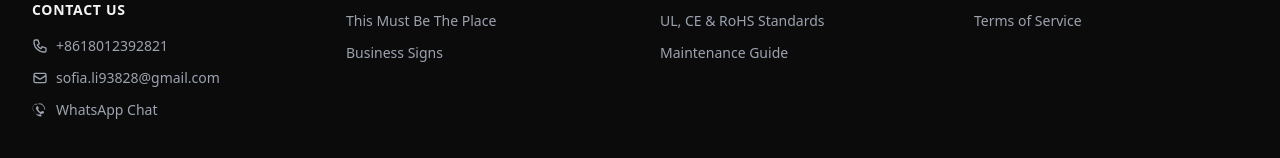
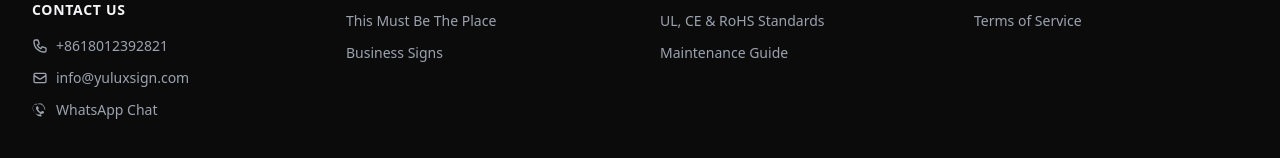
Before and after one commit to dagonli/yulux, a Next.js app in the folder web/: page /about in a window 1280 px wide. Shown: the part 2904-3062 px from the top of the page. Built offline with nearby package versions, Linux system fonts and the light colour scheme; no server answers.

Commit message:
update email

```diff
--- a/web/content/site.ts
+++ b/web/content/site.ts
@@ -3,7 +3,7 @@ export const SITE = {
   url: "https://yuluxsign.com",
   description:
     "Precision-crafted 3D channel letters & custom LED neon signs for global businesses.",
-  email: "sofia.li93828@gmail.com",
+  email: "info@yuluxsign.com",
 } as const;
 
 /** 全站对外联系方式（页头 / 页脚 / 右下角悬浮插件共用） */
@@ -11,7 +11,7 @@ export const CONTACT = {
   phone: "+8618012392821",
   phoneHref: "tel:+8618012392821",
   whatsappHref: "https://wa.me/8618012392821",
-  email: "sofia.li93828@gmail.com",
+  email: "info@yuluxsign.com",
 } as const;
 
 export const NAV_LINKS = [
```
